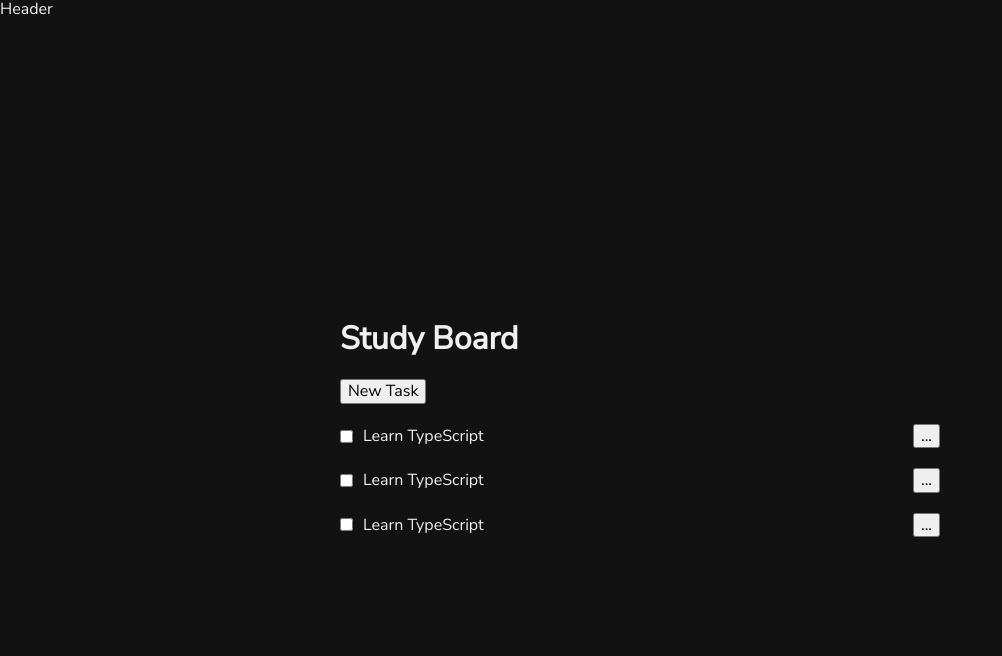
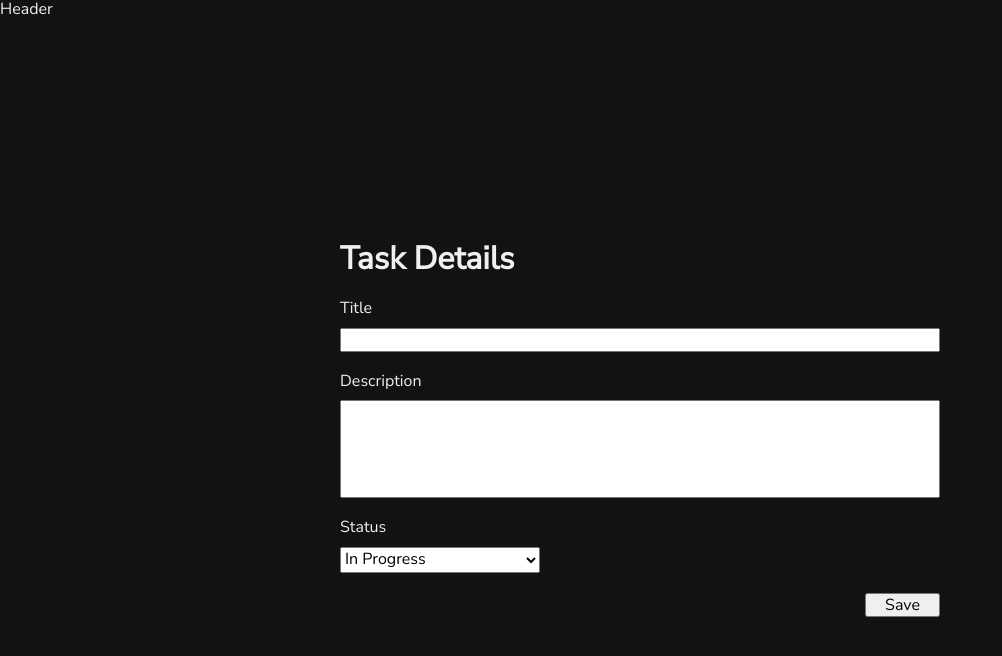
Before and after one commit to mxtrd/taskflow, a React (Vite) app: page / in a window 1280 px wide. Shown: the top 656 px of the page, without its empty margins (0-1002 px from the left). Built offline with nearby package versions, Linux system fonts and the light colour scheme.

Commit message:
feat(task): scaffold task details page ui

```diff
--- a/src/app/App.tsx
+++ b/src/app/App.tsx
@@ -1,8 +1,8 @@
-import BoardPage from "@/pages/board-page"
+import TaskPage from "@/pages/task-page"
 
 const App = () => {
   return (
-      <BoardPage />
+      <TaskPage />
   )
 }
 
--- /dev/null
+++ b/src/pages/task-page/ui/TaskPage.module.scss
@@ -0,0 +1,30 @@
+.content {
+  width: 600px;
+}
+
+.form {
+  display: grid;
+  gap: 20px;
+}
+
+.column {
+  display: flex;
+  flex-direction: column;
+  gap: 10px;
+
+  &:last-child {
+    justify-self: end;
+  }
+}
+
+.description {
+  resize: none;
+}
+
+.select {
+  width: 200px;
+}
+
+.button {
+  width: 75px;
+}
--- a/src/pages/task-page/ui/TaskPage.tsx
+++ b/src/pages/task-page/ui/TaskPage.tsx
@@ -1,6 +1,39 @@
+import BaseLayout from "@/app/layouts/base-layout"
+import baseStyles from "@/app/styles/base.module.scss"
+import styles from "./TaskPage.module.scss"
+
 const TaskPage = () => {
   return (
-    <div>TaskPage</div>
+    <BaseLayout title="Taskflow" description="Taskflow - task page">
+      <section className={styles.task}>
+        <div className={baseStyles.container}>
+          <div className={styles.content}>
+            <h1 className={styles.title}>Task Details</h1>
+            <form className={styles.form} action="#">
+              <div className={styles.column}>
+                <label className={styles.label} htmlFor="title">Title</label>
+                <input className={styles.input} type="text" id="title" />
+              </div>
+              <div className={styles.column}>
+                <label className={styles.label} htmlFor="description">Description</label>
+                <textarea className={styles.description} type="textarea" id="description" rows="5"></textarea>
+              </div>
+              <div className={styles.column}>
+                <label className={styles.label} htmlFor="status">Status</label>
+                <select className={styles.select} name="select" id="status">
+                  <option className={styles.option} value="In Progress">In Progress</option>
+                  <option className={styles.option} value="Super Progress">Super Progress</option>
+                  <option className={styles.option} value="Not in Progress">Not in Progress</option>
+                </select>
+              </div>
+              <div className={styles.column}>
+                <button className={styles.button} type="submit">Save</button>
+              </div>
+            </form>
+          </div>
+        </div>
+      </section>
+    </BaseLayout>
   )
 }
 
```
